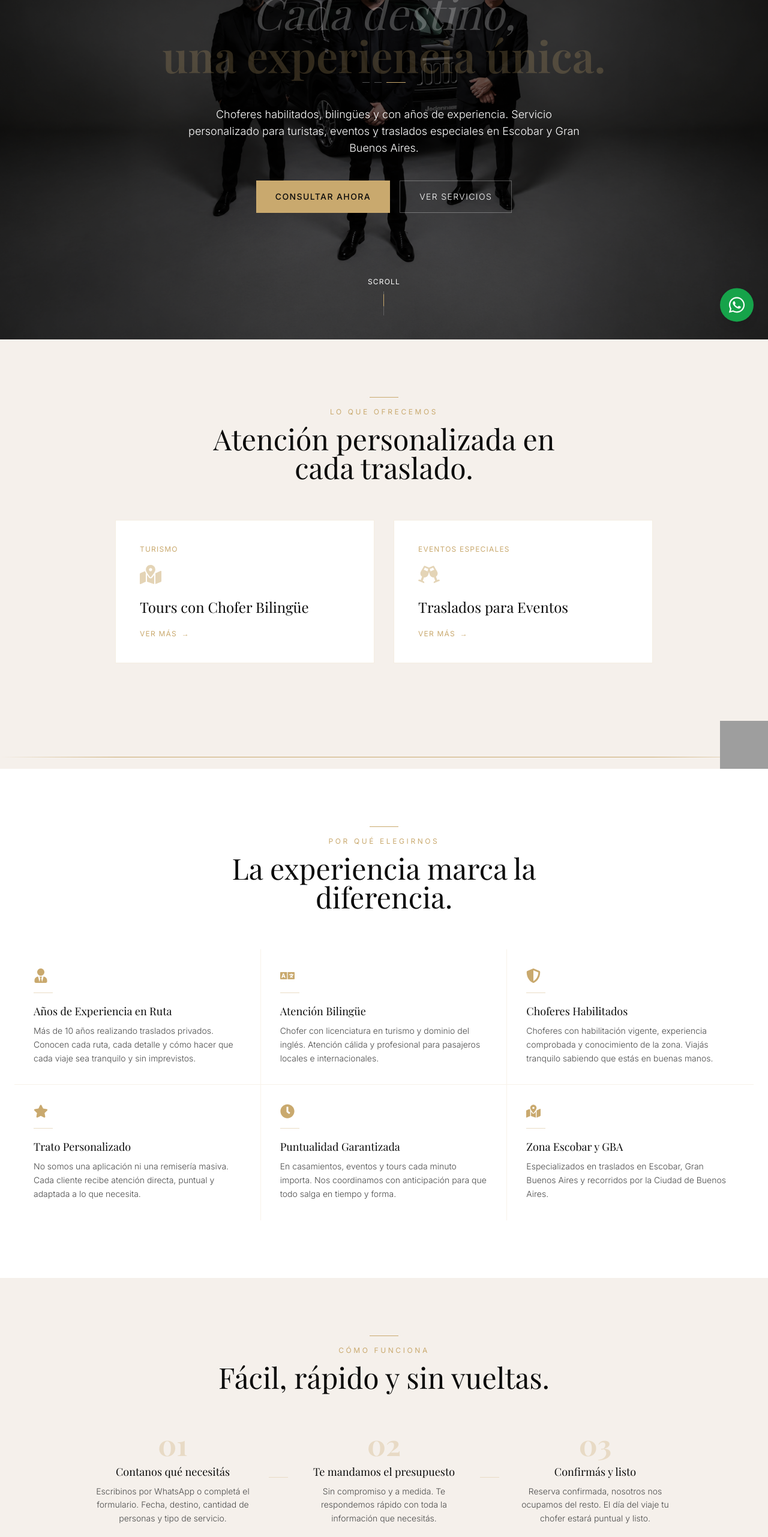
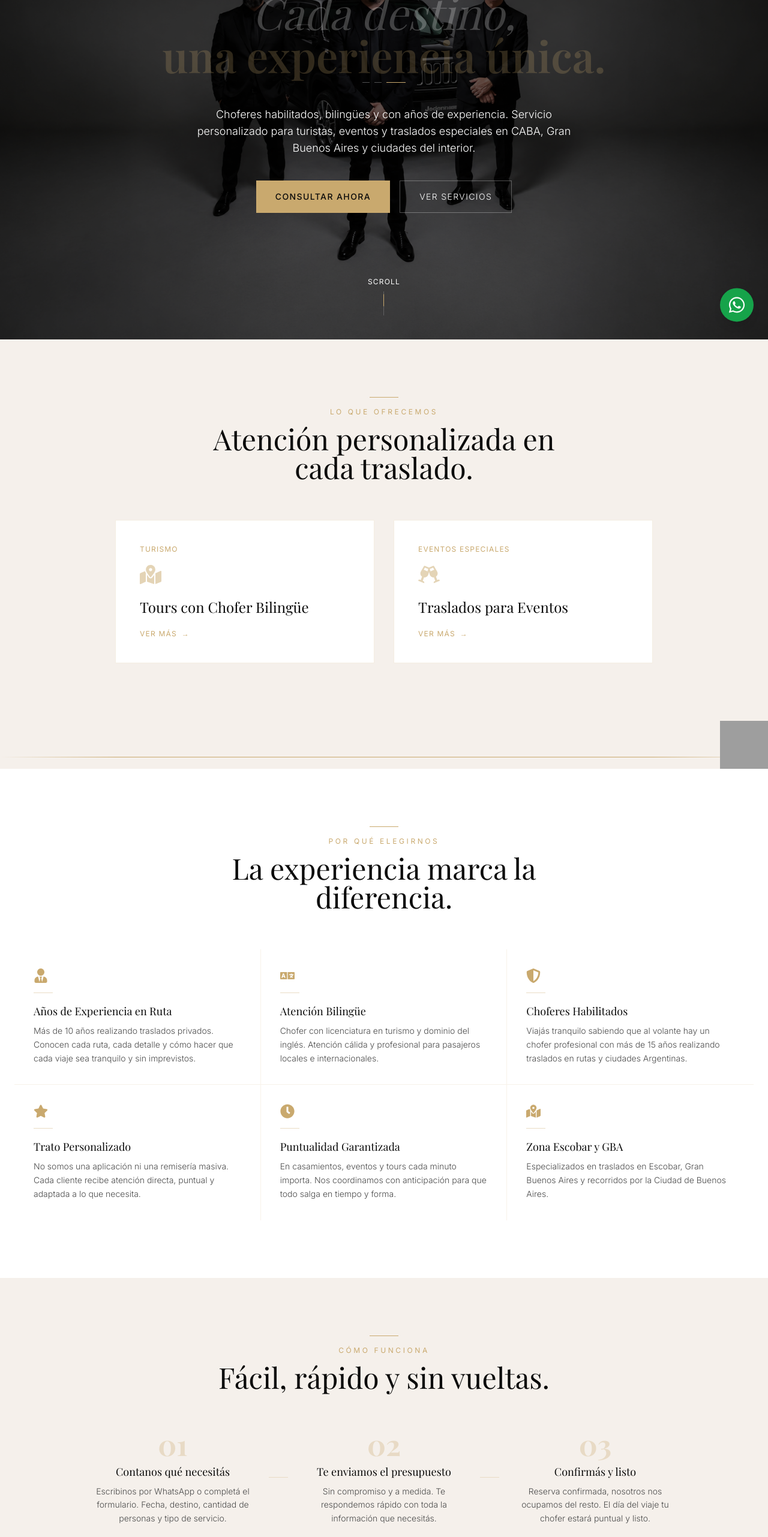
Before and after one commit to VM-Studio/traslados-roberto, a React (Vite) app: page / in a window 1280 px wide. Shown: the part 234-2797 px from the top of the page at 60% size. Built offline with nearby package versions, Linux system fonts and the light colour scheme; grey boxes are pictures that could not be loaded; a web font is replaced by a local one.

Commit message:
Textos: zona de cobertura CABA/GBA/interior, 'Te enviamos' presupuesto, nueva descripción de choferes profesionales con 15+ años

```diff
--- a/src/translations.js
+++ b/src/translations.js
@@ -15,7 +15,7 @@ const translations = {
     hero_title_4: "la calma que se siente.",
     hero_title_5: "Cada destino,",
     hero_title_6: "una experiencia única.",
-    hero_subtitle: "Choferes habilitados, bilingües y con años de experiencia. Servicio personalizado para turistas, eventos y traslados especiales en Escobar y Gran Buenos Aires.",
+    hero_subtitle: "Choferes habilitados, bilingües y con años de experiencia. Servicio personalizado para turistas, eventos y traslados especiales en CABA, Gran Buenos Aires y ciudades del interior.",
     hero_cta_primary: "CONSULTAR AHORA",
     hero_cta_secondary: "VER SERVICIOS",
 
@@ -55,7 +55,7 @@ const translations = {
     why2_title: "Atención Bilingüe",
     why2_desc: "Chofer con licenciatura en turismo y dominio del inglés. Atención cálida y profesional para pasajeros locales e internacionales.",
     why3_title: "Choferes Habilitados",
-    why3_desc: "Choferes con habilitación vigente, experiencia comprobada y conocimiento de la zona. Viajás tranquilo sabiendo que estás en buenas manos.",
+    why3_desc: "Viajás tranquilo sabiendo que al volante hay un chofer profesional con más de 15 años realizando traslados en rutas y ciudades Argentinas.",
     why4_title: "Trato Personalizado",
     why4_desc: "No somos una aplicación ni una remisería masiva. Cada cliente recibe atención directa, puntual y adaptada a lo que necesita.",
     why5_title: "Puntualidad Garantizada",
@@ -68,7 +68,7 @@ const translations = {
     section_how_title: "Fácil, rápido y sin vueltas.",
     step1_title: "Contanos qué necesitás",
     step1_desc: "Escribinos por WhatsApp o completá el formulario. Fecha, destino, cantidad de personas y tipo de servicio.",
-    step2_title: "Te mandamos el presupuesto",
+    step2_title: "Te enviamos el presupuesto",
     step2_desc: "Sin compromiso y a medida. Te respondemos rápido con toda la información que necesitás.",
     step3_title: "Confirmás y listo",
     step3_desc: "Reserva confirmada, nosotros nos ocupamos del resto. El día del viaje tu chofer estará puntual y listo.",
@@ -162,7 +162,7 @@ const translations = {
     hero_title_4: "the calm you deserve.",
     hero_title_5: "Every destination,",
     hero_title_6: "a unique experience.",
-    hero_subtitle: "Licensed, bilingual drivers with years of experience. Personalized service for tourists, events and special transfers in Escobar and Greater Buenos Aires.",
+    hero_subtitle: "Licensed, bilingual drivers with years of experience. Personalized service for tourists, events and special transfers in Buenos Aires City, Greater Buenos Aires and inland cities.",
     hero_cta_primary: "GET A QUOTE",
     hero_cta_secondary: "VIEW SERVICES",
 
@@ -202,7 +202,7 @@ const translations = {
     why2_title: "Bilingual Service",
     why2_desc: "Driver with a tourism degree and fluent English. Warm and professional attention for both local and international passengers.",
     why3_title: "Licensed Drivers",
-    why3_desc: "Active licenses, proven experience and local knowledge. You travel knowing you're in good hands.",
+    why3_desc: "Travel with peace of mind knowing that behind the wheel is a professional driver with over 15 years of experience on Argentine roads and cities.",
     why4_title: "Personal Attention",
     why4_desc: "We're not an app or a mass-market service. Every client gets direct, punctual and tailored attention.",
     why5_title: "Guaranteed Punctuality",
```
